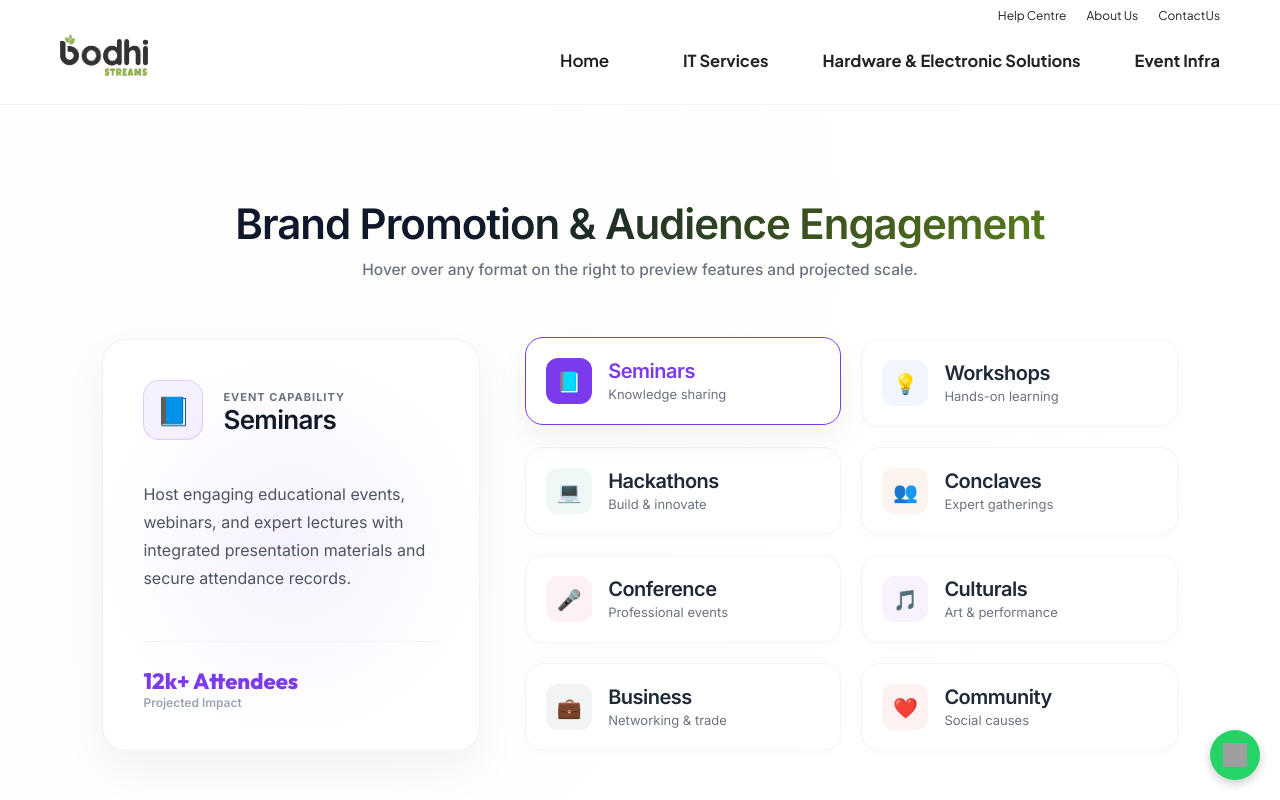
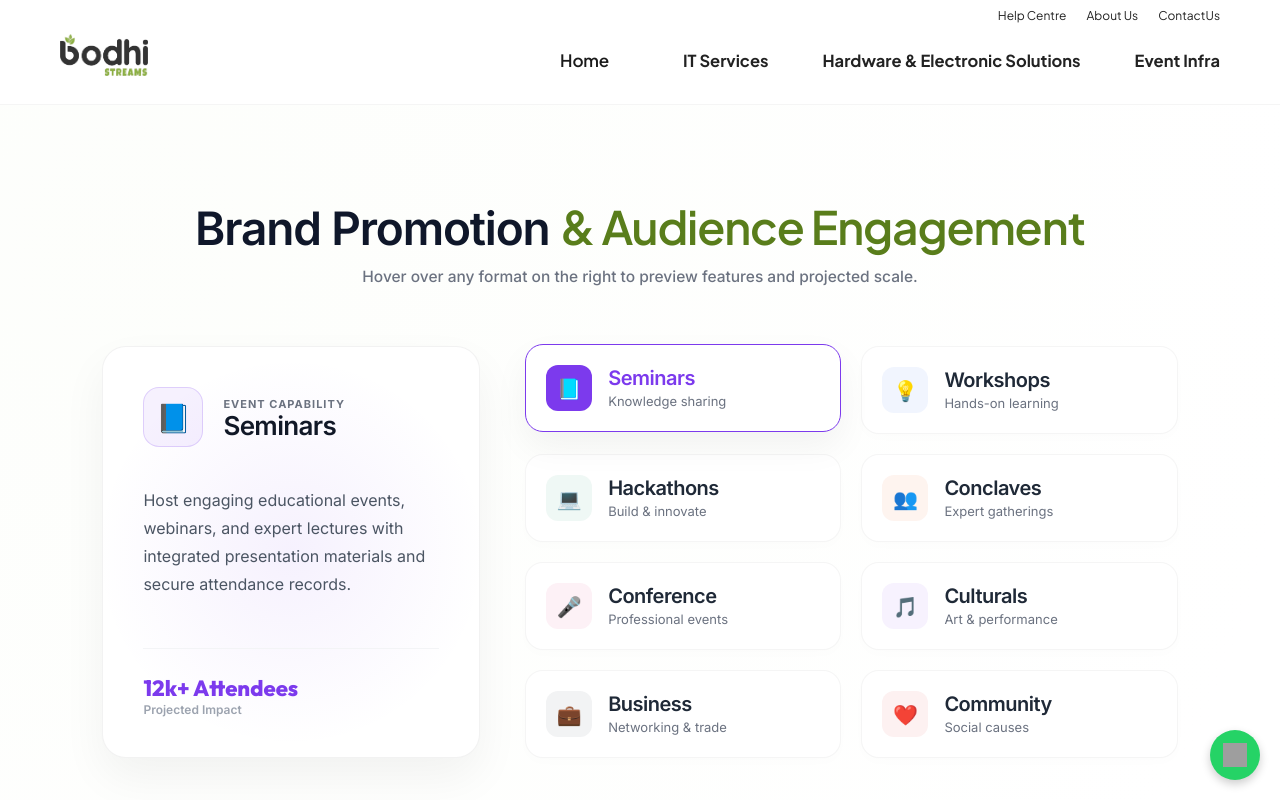
Before and after one commit to iyyansoft/Bodhistreams, a React (Vite) app: page /brand-promotion in a window 1280 px wide. Shown: the top 800 px of the page. Built offline with nearby package versions, Linux system fonts and the light colour scheme; grey boxes are pictures that could not be loaded; a web font is replaced by a local one.

Commit message:
style: alternative stylish font configuration for Brand Promotion title using Syne font and text highlighting

```diff
--- a/src/pages/event/BrandPromotion.css
+++ b/src/pages/event/BrandPromotion.css
@@ -9,15 +9,16 @@
 
 /* TITLE & SUBTITLE */
 .events-section .title {
-  font-family: 'Outfit', sans-serif;
-  font-size: 42px;
+  font-family: 'Syne', sans-serif;
+  font-size: 46px;
   font-weight: 800;
   margin-bottom: 12px;
-  background: linear-gradient(135deg, #0f172a 30%, #597d1b 100%);
-  -webkit-background-clip: text;
-  -webkit-text-fill-color: transparent;
-  display: inline-block;
-  letter-spacing: -0.5px;
+  color: #0f172a;
+  letter-spacing: -1.2px;
+}
+
+.events-section .title .highlight-text {
+  color: #597d1b;
 }
 
 .subtitle-desc {
--- a/src/pages/event/BrandPromotion.jsx
+++ b/src/pages/event/BrandPromotion.jsx
@@ -24,7 +24,7 @@ function BrandPromotion() {
         {/* SHUFFLING EVENTS */}
         <section className="events-section">
           <AnimatedSection type="fade">
-            <h2 className="title">Brand Promotion & Audience Engagement</h2>
+            <h2 className="title">Brand Promotion <span className="highlight-text">&amp; Audience Engagement</span></h2>
             <p className="subtitle-desc">Hover over any format on the right to preview features and projected scale.</p>
           </AnimatedSection>
 
```
